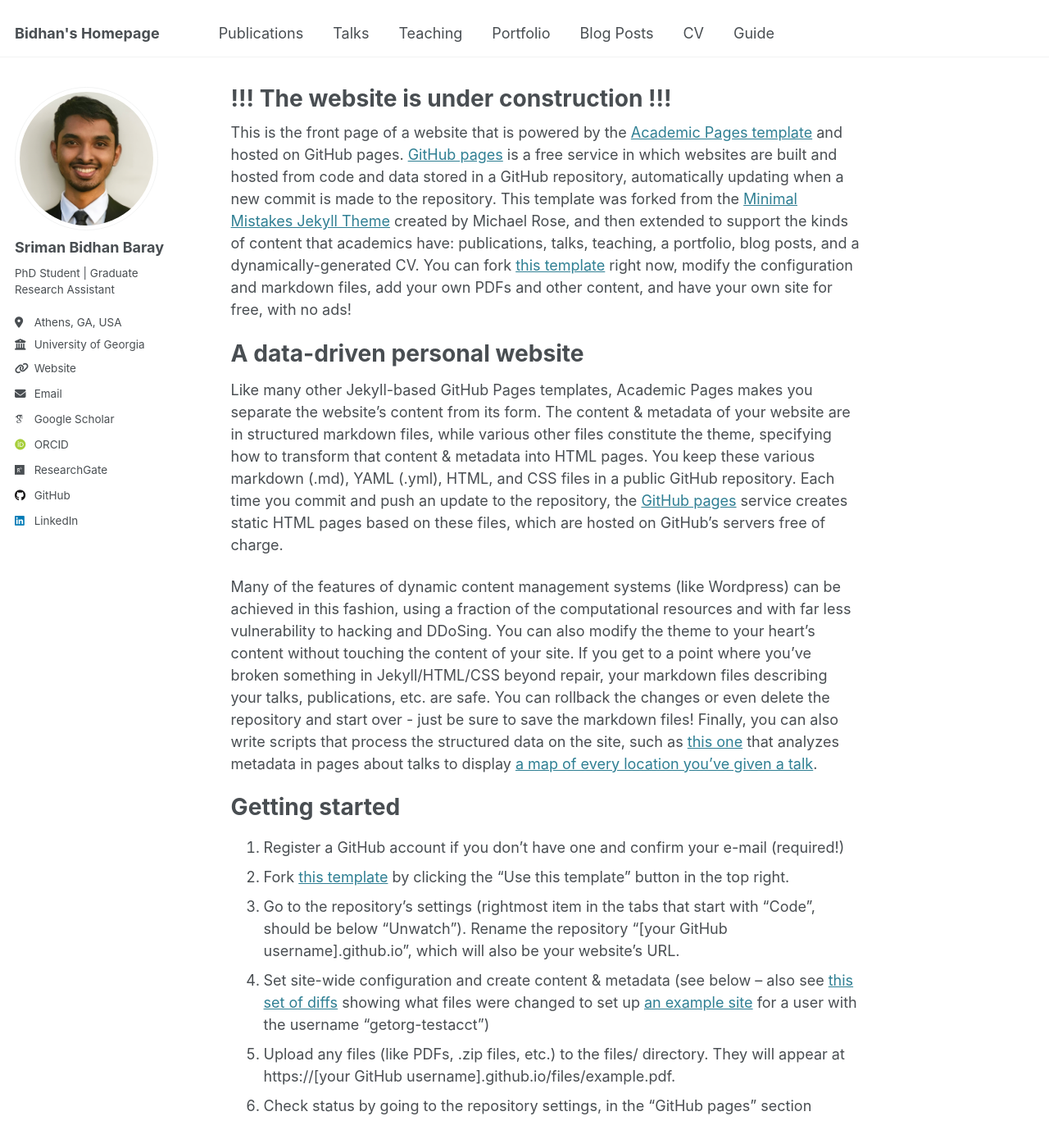
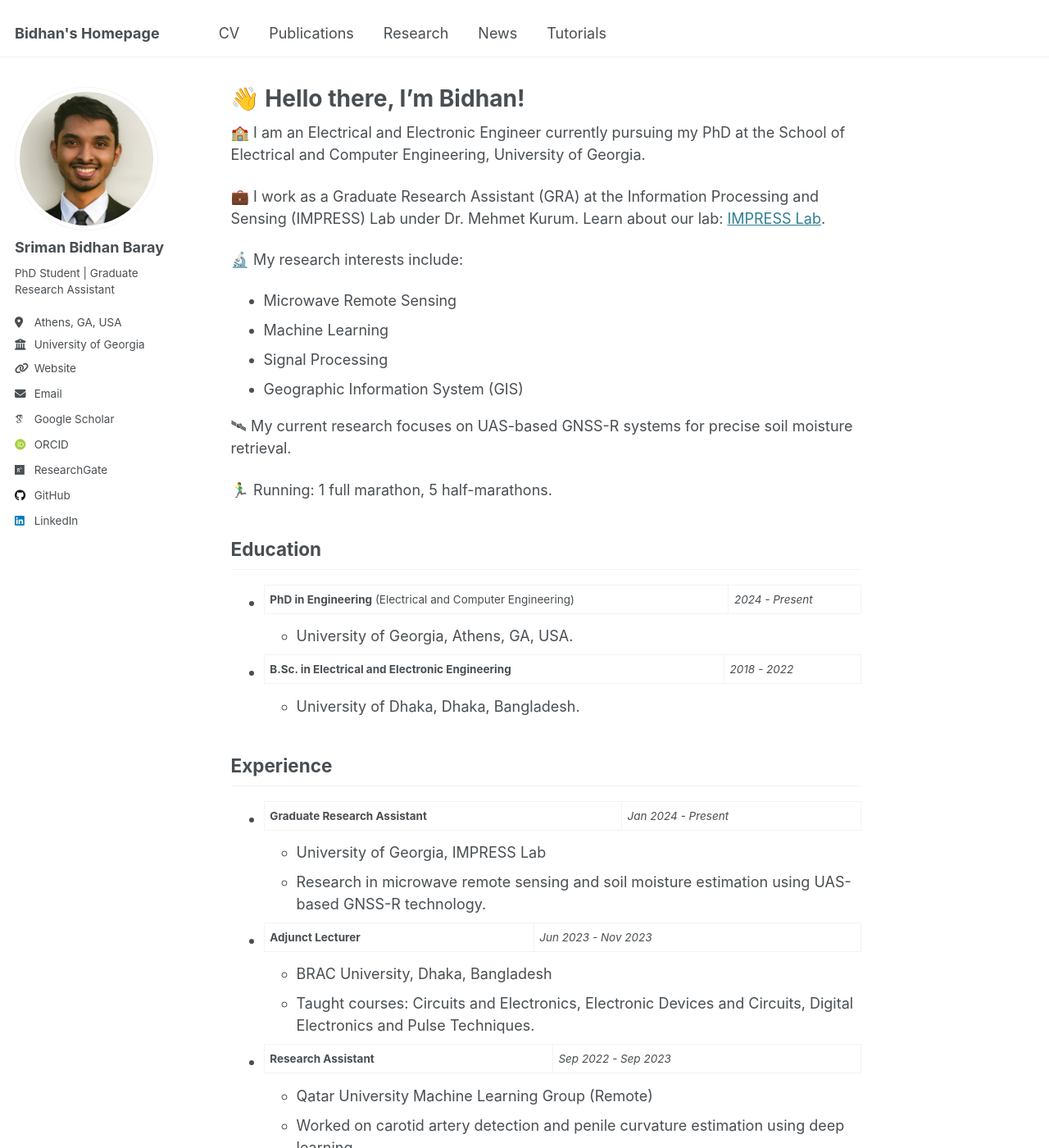
Before and after one commit to bidhanbaray/bidhanbaray.github.io, a Jekyll site: the page built from _pages/about.md, in a window 1280 px wide and 1400 px high. Shown: the whole window at 82% size. Built offline with Jekyll 4.4.1, drawn with Linux system fonts in a browser that asks for light colours; some web fonts are replaced; some of the changed text lies outside the part shown.

Commit message:
home and publications

```diff
--- a/_data/navigation.yml
+++ b/_data/navigation.yml
@@ -5,23 +5,22 @@
 # prevent it from being included in the site.
 
 main:
+  - title: "CV"
+    url: /files/resume.pdf
+
   - title: "Publications"
     url: /publications/
 
-  - title: "Talks"
-    url: /talks/
+  - title: "Research"
+    url: /research/
 
-  - title: "Teaching"
-    url: /teaching/
+  - title: "News"
+    url: /news/
 
-  - title: "Portfolio"
-    url: /portfolio/
+  - title: "Tutorials"
+    url: /tutorials/
 
-  - title: "Blog Posts"
-    url: /year-archive/
-
-  - title: "CV"
-    url: /files/resume.pdf
-
-  - title: "Guide"
-    url: /markdown/
+  # - title: "Blog Posts"
+  #   url: /year-archive/
+  # - title: "Guide"
+  #   url: /markdown/
--- a/_pages/about.md
+++ b/_pages/about.md
@@ -1,49 +1,73 @@
 ---
 permalink: /
-title: "!!! The website is under construction !!!"
+title: "👋 Hello there, I'm Bidhan!"
 author_profile: true
 redirect_from:
   - /about/
   - /about.html
 ---
 
-This is the front page of a website that is powered by the [Academic Pages template](https://github.com/academicpages/academicpages.github.io) and hosted on GitHub pages. [GitHub pages](https://pages.github.com) is a free service in which websites are built and hosted from code and data stored in a GitHub repository, automatically updating when a new commit is made to the repository. This template was forked from the [Minimal Mistakes Jekyll Theme](https://mmistakes.github.io/minimal-mistakes/) created by Michael Rose, and then extended to support the kinds of content that academics have: publications, talks, teaching, a portfolio, blog posts, and a dynamically-generated CV. You can fork [this template](https://github.com/academicpages/academicpages.github.io) right now, modify the configuration and markdown files, add your own PDFs and other content, and have your own site for free, with no ads!
+🏫 I am an Electrical and Electronic Engineer currently pursuing my PhD at the School of Electrical and Computer Engineering, University of Georgia.
 
-A data-driven personal website
-======
-Like many other Jekyll-based GitHub Pages templates, Academic Pages makes you separate the website's content from its form. The content & metadata of your website are in structured markdown files, while various other files constitute the theme, specifying how to transform that content & metadata into HTML pages. You keep these various markdown (.md), YAML (.yml), HTML, and CSS files in a public GitHub repository. Each time you commit and push an update to the repository, the [GitHub pages](https://pages.github.com/) service creates static HTML pages based on these files, which are hosted on GitHub's servers free of charge.
+💼 I work as a Graduate Research Assistant (GRA) at the Information Processing and Sensing (IMPRESS) Lab under Dr. Mehmet Kurum. Learn about our lab: [IMPRESS Lab](https://impress.engr.uga.edu/).
 
-Many of the features of dynamic content management systems (like Wordpress) can be achieved in this fashion, using a fraction of the computational resources and with far less vulnerability to hacking and DDoSing. You can also modify the theme to your heart's content without touching the content of your site. If you get to a point where you've broken something in Jekyll/HTML/CSS beyond repair, your markdown files describing your talks, publications, etc. are safe. You can rollback the changes or even delete the repository and start over - just be sure to save the markdown files! Finally, you can also write scripts that process the structured data on the site, such as [this one](https://github.com/academicpages/academicpages.github.io/blob/master/talkmap.ipynb) that analyzes metadata in pages about talks to display [a map of every location you've given a talk](https://academicpages.github.io/talkmap.html).
+🔬 My research interests include:
+   - Microwave Remote Sensing
+   - Machine Learning
+   - Signal Processing
+   - Geographic Information System (GIS)
 
-Getting started
-======
-1. Register a GitHub account if you don't have one and confirm your e-mail (required!)
-1. Fork [this template](https://github.com/academicpages/academicpages.github.io) by clicking the "Use this template" button in the top right.
-1. Go to the repository's settings (rightmost item in the tabs that start with "Code", should be below "Unwatch"). Rename the repository "[your GitHub username].github.io", which will also be your website's URL.
-1. Set site-wide configuration and create content & metadata (see below -- also see [this set of diffs](http://archive.is/3TPas) showing what files were changed to set up [an example site](https://getorg-testacct.github.io) for a user with the username "getorg-testacct")
-1. Upload any files (like PDFs, .zip files, etc.) to the files/ directory. They will appear at https://[your GitHub username].github.io/files/example.pdf.
-1. Check status by going to the repository settings, in the "GitHub pages" section
+🛰 My current research focuses on UAS-based GNSS-R systems for precise soil moisture retrieval.
 
-Site-wide configuration
-------
-The main configuration file for the site is in the base directory in [_config.yml](https://github.com/academicpages/academicpages.github.io/blob/master/_config.yml), which defines the content in the sidebars and other site-wide features. You will need to replace the default variables with ones about yourself and your site's github repository. The configuration file for the top menu is in [_data/navigation.yml](https://github.com/academicpages/academicpages.github.io/blob/master/_data/navigation.yml). For example, if you don't have a portfolio or blog posts, you can remove those items from that navigation.yml file to remove them from the header.
+🏃‍♂️ Running: 1 full marathon, 5 half-marathons.
 
-Create content & metadata
-------
-For site content, there is one markdown file for each type of content, which are stored in directories like _publications, _talks, _posts, _teaching, or _pages. For example, each talk is a markdown file in the [_talks directory](https://github.com/academicpages/academicpages.github.io/tree/master/_talks). At the top of each markdown file is structured data in YAML about the talk, which the theme will parse to do lots of cool stuff. The same structured data about a talk is used to generate the list of talks on the [Talks page](https://academicpages.github.io/talks), each [individual page](https://academicpages.github.io/talks/2012-03-01-talk-1) for specific talks, the talks section for the [CV page](https://academicpages.github.io/cv), and the [map of places you've given a talk](https://academicpages.github.io/talkmap.html) (if you run this [python file](https://github.com/academicpages/academicpages.github.io/blob/master/talkmap.py) or [Jupyter notebook](https://github.com/academicpages/academicpages.github.io/blob/master/talkmap.ipynb), which creates the HTML for the map based on the contents of the _talks directory).
+## Education
+- **PhD in Engineering** (Electrical and Computer Engineering) | *2024 - Present*
+  - University of Georgia, Athens, GA, USA.
 
-**Markdown generator**
+- **B.Sc. in Electrical and Electronic Engineering** | *2018 - 2022*
+  - University of Dhaka, Dhaka, Bangladesh.
 
-The repository includes [a set of Jupyter notebooks](https://github.com/academicpages/academicpages.github.io/tree/master/markdown_generator
-) that converts a CSV containing structured data about talks or presentations into individual markdown files that will be properly formatted for the Academic Pages template. The sample CSVs in that directory are the ones I used to create my own personal website at stuartgeiger.com. My usual workflow is that I keep a spreadsheet of my publications and talks, then run the code in these notebooks to generate the markdown files, then commit and push them to the GitHub repository.
+## Experience
+- **Graduate Research Assistant** | *Jan 2024 - Present*
+  - University of Georgia, IMPRESS Lab
+  - Research in microwave remote sensing and soil moisture estimation using UAS-based GNSS-R technology.
 
-How to edit your site's GitHub repository
-------
-Many people use a git client to create files on their local computer and then push them to GitHub's servers. If you are not familiar with git, you can directly edit these configuration and markdown files directly in the github.com interface. Navigate to a file (like [this one](https://github.com/academicpages/academicpages.github.io/blob/master/_talks/2012-03-01-talk-1.md) and click the pencil icon in the top right of the content preview (to the right of the "Raw | Blame | History" buttons). You can delete a file by clicking the trashcan icon to the right of the pencil icon. You can also create new files or upload files by navigating to a directory and clicking the "Create new file" or "Upload files" buttons.
+- **Adjunct Lecturer** | *Jun 2023 - Nov 2023*
+  - BRAC University, Dhaka, Bangladesh
+  - Taught courses: Circuits and Electronics, Electronic Devices and Circuits, Digital Electronics and Pulse Techniques.
 
-Example: editing a markdown file for a talk
-![Editing a markdown file for a talk](/images/editing-talk.png)
+- **Research Assistant** | *Sep 2022 - Sep 2023*
+  - Qatar University Machine Learning Group (Remote)
+  - Worked on carotid artery detection and penile curvature estimation using deep learning.
 
-For more info
-------
-More info about configuring Academic Pages can be found in [the guide](https://academicpages.github.io/markdown/), the [growing wiki](https://github.com/academicpages/academicpages.github.io/wiki), and you can always [ask a question on GitHub](https://github.com/academicpages/academicpages.github.io/discussions). The [guides for the Minimal Mistakes theme](https://mmistakes.github.io/minimal-mistakes/docs/configuration/) (which this theme was forked from) might also be helpful.
+- **Part-time Engineer** | *Apr 2021 - Jan 2022*
+  - DataSoft Manufacturing and Assembly Inc. Ltd., Dhaka, Bangladesh
+  - Developed a prototype telemedicine system and worked with IoT sensors.
+
+
+<!-- ## Awards
+- **IGARSS Student Grant Challenge 2025** ($10,000)
+- **USNC-URSI Conference Travel Grant 2025**
+- **2nd Place, IMPRESS Lab - ECE Student Expo 2024**
+- **IEEE HAC/SIGHT Funding Award ($1479) 2021**
+- **Champion, National Hackathon on Frontier Technologies 2020**   -->
+
+## Projects
+Visit my GitHub: [bidhanbaray](https://github.com/bidhanbaray) to explore my projects.
+
+## Organizations
+- **IEEE GRSS** (*2023 - Present*)
+- **IEEE SIGHT** (*2019 - Present*)
+- **SPIE** (*2025 - Present*)
+
+## Mentoring
+- **Young Dawgs Program (2024)**: Mentored a high school student for a summer internship at the IMPRESS Lab.
+
+## Presentations
+- **Conference Presentation:** *USNC-URSI National Radio Science Meeting 2025*, January 08, 2025.
+- **Poster:** *UAV-Based GPS Reflectometry for Precision Soil Moisture Mapping - ECE Student Expo 2024*, April 18, 2024.
+
+## Contact
+📧 Email: [sbbaray@uga.edu](mailto:sbbaray@uga.edu)
+🔗 [Website](http://bidhanbaray.github.io) | [LinkedIn](https://www.linkedin.com/in/srimanbidhanbaray)
```
Also changed, not shown: _publications/2009-10-01-paper-title-number-1.md (deleted, +0 -14 lines), _publications/2010-10-01-paper-title-number-2.md (deleted, +0 -14 lines), _publications/2015-10-01-paper-title-number-3.md (deleted, +0 -14 lines), _publications/2024-02-17-paper-title-number-4.md (deleted, +0 -13 lines), _publications/EOG_IEEE-Access.md (added, +15 -0 lines), _publications/NurseCare_Ubicomp.md (added, +14 -0 lines), _publications/PC_Frontiers.md (added, +14 -0 lines), _publications/SHL_Ubicomp.md (added, +14 -0 lines), _news/2014-spring-teaching-1.md (renamed from _teaching/2014-spring-teaching-1.md), _news/2015-spring-teaching-2.md (renamed from _teaching/2015-spring-teaching-2.md), _research/2012-03-01-talk-1.md (renamed from _talks/2012-03-01-talk-1.md), _research/2013-03-01-tutorial-1.md (renamed from _talks/2013-03-01-tutorial-1.md), _research/2014-02-01-talk-2.md (renamed from _talks/2014-02-01-talk-2.md), _research/2014-03-01-talk-3.md (renamed from _talks/2014-03-01-talk-3.md), 2 more files, 1 other file.
